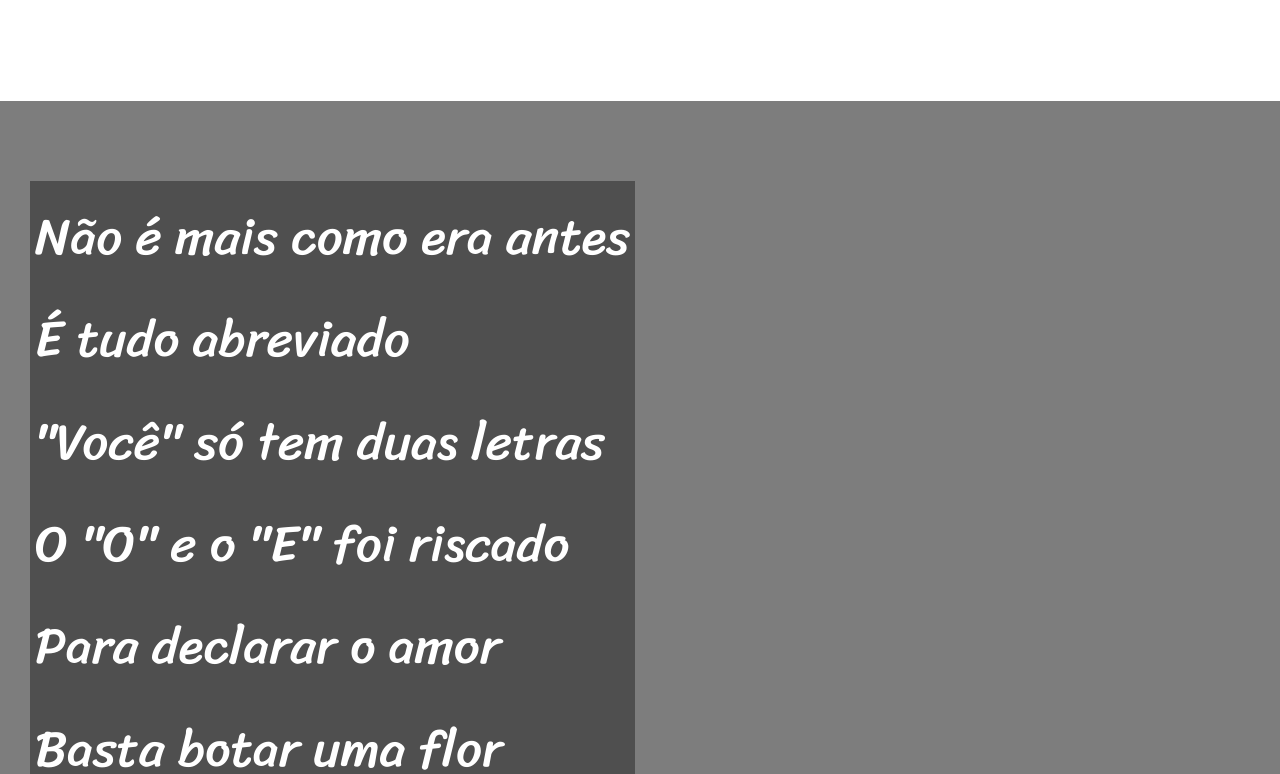
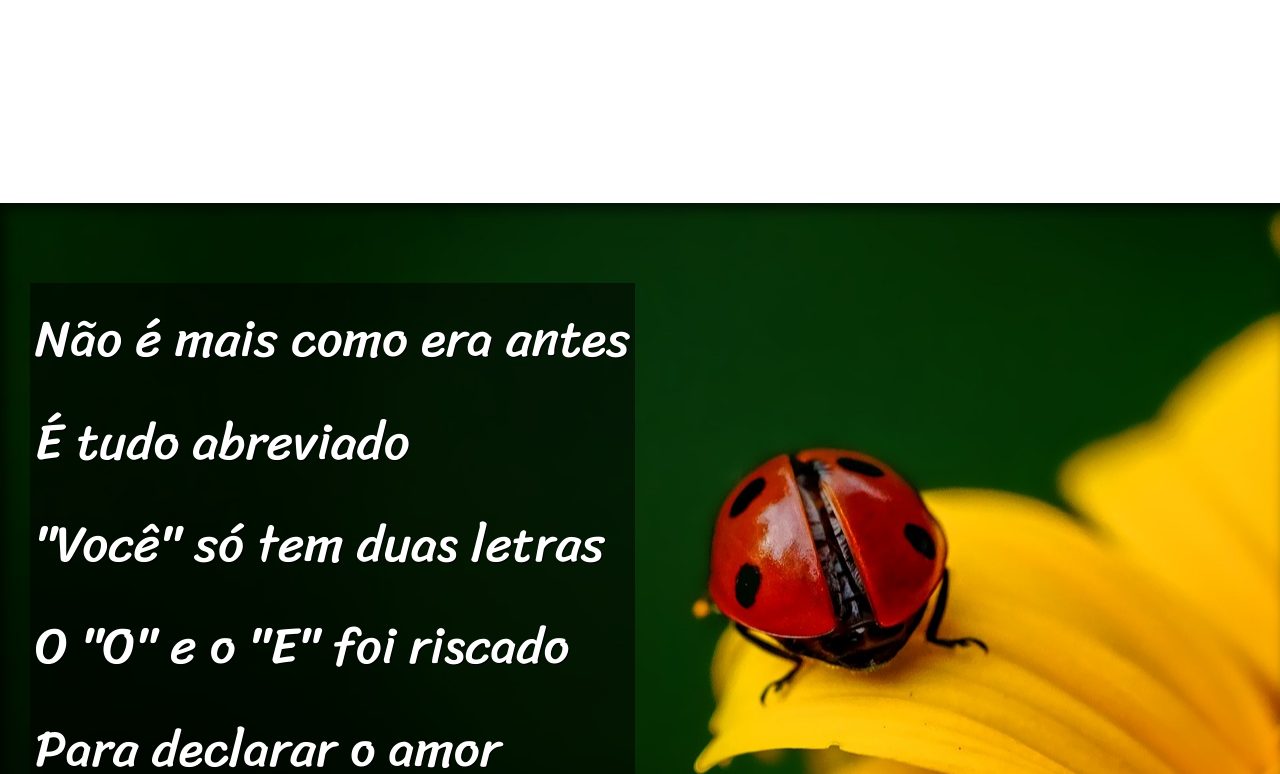
Before and after one commit to fantedeveloper/html-css, a plain HTML site: page desafios/d012/index.html in a window 1280 px wide. Shown: the part 1046-1820 px from the top of the page. Drawn offline with Linux system fonts and the light colour scheme.

Commit message:
Desafio 012 finalizado

```diff
--- a/desafios/d012/estilo/style.css
+++ b/desafios/d012/estilo/style.css
@@ -55,20 +55,35 @@ section {
     font-size: 4vw;
 }
 
+section > p {
+    padding-bottom: 2em;
+}
+
 .normal {
     background-color: white;
     color: black;
 }
 
 .imagem {
-    background-color: rgba(0, 0, 0, 0.26);
+    background-color: rgba(0, 0, 0, 0.171);
     color: white;
+    box-shadow: inset 6px 6px 13px 0px rgba(0, 0, 0, 0.616);
 }
 
 .imagem > p {
     display: inline-block;
     padding: 5px;
-    background-color: rgba(0, 0, 0, 0.37);
+    background-color: rgba(0, 0, 0, 0.514);
+    text-shadow: 1px 1px 0px black;
+    background-size: cover;
+}
+
+#img01 {
+    background: url('../imagens/background001.jpg') center center no-repeat fixed;
+}
+
+#img02 {
+    background: url('../imagens/background002.jpg') center center no-repeat fixed;
 }
 
 footer {
--- a/desafios/d012/index.html
+++ b/desafios/d012/index.html
@@ -34,7 +34,7 @@
     </p>
 </section>
 
-<section class="imagem">
+<section class="imagem" id="img01">
     <p>
         Não é mais como era antes
         <br>
@@ -69,7 +69,8 @@
         <br>
         Ele vale um alto preço.
         <br>
-
+    </p>
+    <p>
         Pra piorar a liguagem
         <br>
         O emoticom é um risco
@@ -87,7 +88,7 @@
     </p>
 </section>
 
-<section class="imagem">
+<section class="imagem" id="img02">
     <p>
         Tenho saudade das cartas
         <br>
@@ -122,7 +123,8 @@
         <br>
         Da tecnologia do agora.
         <br>
-
+    </p>
+    <p>
         Felizmente, pra orar
         <br>
         Não precisa de internet
```
